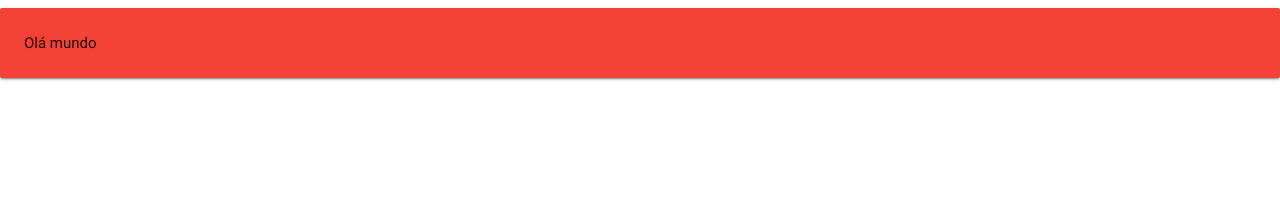
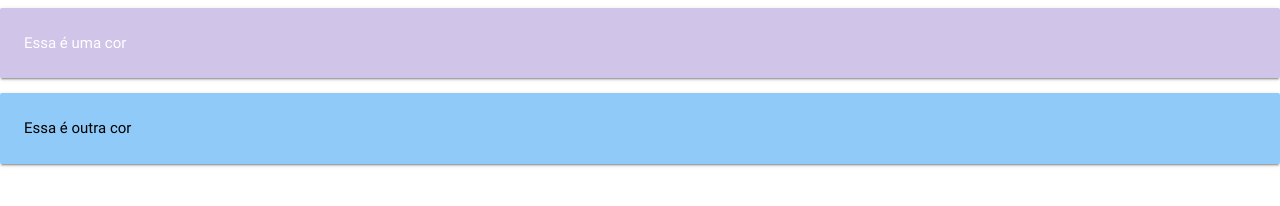
Before and after one commit to GabsDonato/Materialize-Aulas, a plain HTML site: page materialize/index.html in a window 1280 px wide. Drawn offline with nearby package versions, Linux system fonts and the light colour scheme.

Commit message:
uso das cores no materialize

```diff
--- a/materialize/index.html
+++ b/materialize/index.html
@@ -13,7 +13,8 @@
 
 
 
-    <div class="card-panel red">Olá mundo</div>
+    <div class="card-panel deep-purple lighten-4 white-text">Essa é uma cor</div>
+    <div class="card-panel blue lighten-3 black-text">Essa é outra cor</div>
 
 
     <!-- Importando o jQuery -->
```
